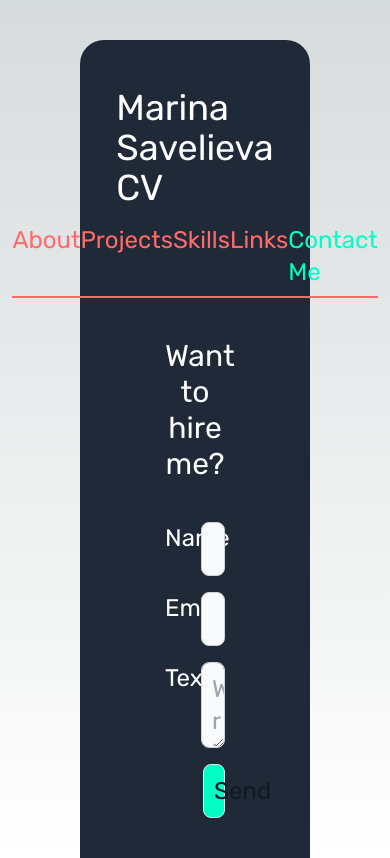
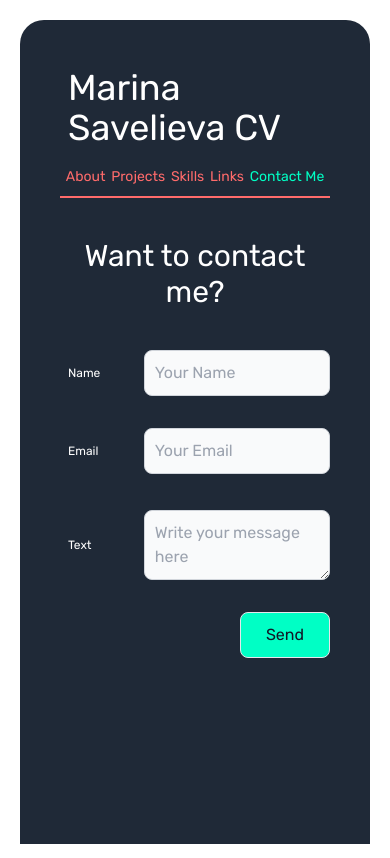
Before and after one commit to savelievamareena/cv, a Next.js app: page /contact in a window 390 px wide. Built offline with nearby package versions, Linux system fonts and the light colour scheme.

Commit message:
Mobile Responsiveness Implementation

```diff
--- a/_data/db.json
+++ b/_data/db.json
@@ -59,6 +59,12 @@
       "email": "cbcvbcbcvb",
       "text": "cbcbcbcb",
       "id": 3
+    },
+    {
+      "name": "22222",
+      "email": "222222",
+      "text": "2222222",
+      "id": 4
     }
   ]
 }
--- a/app/components/Navigation.jsx
+++ b/app/components/Navigation.jsx
@@ -18,7 +18,7 @@ export default function Navigation() {
             <div key={i}>
                 <Link
                     href={linkPath[0]}
-                    className={`text-coral-pink ${pathName === paths[i][0] && "active"}`}
+                    className={`text-coral-pink ${pathName === paths[i][0] && "active"} 2xl:text-2xl xl:text-xl lg:text-lg md:text-base text-sm`}
                 >
                     {linkPath[1]}
                 </Link>
@@ -27,7 +27,7 @@ export default function Navigation() {
     })
 
     return(
-        <nav className={`min-w-full flex flex-row justify-evenly border-b-2 border-coral-pink py-2 mb-10`}>
+        <nav className="min-w-full flex flex-row justify-evenly border-b-2 border-coral-pink py-2 mb-10">
             {links}
         </nav>
     )
--- a/app/contact/ContactForm.jsx
+++ b/app/contact/ContactForm.jsx
@@ -1,28 +1,46 @@
 "use client"
 import React from "react";
-import {useRouter} from "next/navigation";
 export default function ContactForm() {
-    let router = useRouter();
     const [form, setForm] = React.useState({
         name: "",
         email: "",
         text: ""
     })
     const [isLoading, setIsLoading] = React.useState(false);
+    const [successMessage, setSuccessMessage] = React.useState("")
 
-    async function onClickHandler(e) {
+    async function onSubmitHandler(e) {
         e.preventDefault();
+        const isEmailValid = validateEmail(form.email);
+        if(!isEmailValid) {
+            const emailError = document.getElementById("errorEmail");
+            emailError.classList.remove("invisible");
+            setTimeout(()=>{emailError.classList.add("invisible");}, 2000)
+            return;
+        }
+
         setIsLoading(true);
         let res = await fetch("http://localhost:4000/messages", {
             method: "POST",
             headers: {"Content-Type": "application/json"},
             body: JSON.stringify(form)
         })
-        console.log(res);
 
         if(res.status === 201) {
-            router.push("/");
+            setForm({
+                name: "",
+                email: "",
+                text: ""
+            })
+            setIsLoading(false)
+            setSuccessMessage("Message sent");
+            setTimeout(()=>{setSuccessMessage("")}, 2000);
         }
+    }
+
+    function validateEmail(email) {
+        const regex = /^[^\s@]+@[^\s@]+\.[^\s@]+$/;
+        return regex.test(email);
     }
 
     function onChangeHandler(e) {
@@ -36,47 +54,58 @@ export default function ContactForm() {
     }
 
     return(
-        <form className="flex flex-col justify-evenly gap-4">
-            <div className="flex flex-row justify-between gap-4">
+        <form className="flex flex-col justify-between gap-2 2xl:text-2xl xl:text-xl lg:text-lg md:text-base sm:text-sm">
+            <div className="flex flex-row justify-between gap-4 pl-2">
                 <label htmlFor="">Name</label>
                 <input
+                    value={form.name}
                     required={true}
                     type="text"
-                    className="grow block p-2.5 w-full bg-gray-50 rounded-lg border border-gray-300 text-gray-900 text-2xl"
+                    className="grow block p-2.5 w-full bg-gray-50 rounded-lg border border-gray-300 text-gray-900 self-end"
                     name="name"
+                    placeholder="Your Name"
                     onChange={onChangeHandler}
                 />
             </div>
-            <div className="flex flex-row justify-between gap-4">
+            <div className="py-2"></div>
+            <div className="flex flex-row justify-between gap-4 pl-2">
                 <label htmlFor="">Email</label>
                 <input
-                    required={true}
-                    type="text"
-                    className="grow block p-2.5 w-full bg-gray-50 rounded-lg border border-gray-300 text-gray-900 text-2xl"
+                    value={form.email}
+                    required
+                    type="email"
+                    className="grow block p-2.5 w-full bg-gray-50 rounded-lg border border-gray-300 text-gray-900 self-end"
                     name="email"
+                    placeholder="Your Email"
                     onChange={onChangeHandler}
                 />
             </div>
-            <div className="flex flex-row justify-between gap-4">
+            <div className="text-coral-pink text-sm py-0 text-right invisible" id="errorEmail">Please, enter valid email</div>
+            <div className="flex flex-row justify-between gap-4 pl-2">
                 <label htmlFor="text">Text</label>
                 <textarea
+                    value={form.text}
                     required={true}
                     name="text"
                     id="text"
                     placeholder="Write your message here"
-                    className="grow block p-2.5 w-full bg-gray-50 rounded-lg border border-gray-300 text-gray-900 text-2xl"
+                    className="grow block p-2.5 w-full bg-gray-50 rounded-lg border border-gray-300 text-gray-900 self-end"
                     onChange={onChangeHandler}
                 >
                 </textarea>
             </div>
+            <div className="py-2"></div>
             <button
-                onClick={onClickHandler}
-                className="rounded-lg bg-mint-green border p-2.5 text-gray-900 text-2xl w-1/3 self-end"
+                onClick={onSubmitHandler}
+                className="rounded-lg bg-mint-green border p-2.5 text-gray-900 w-1/3 self-end"
                 disabled={isLoading}
             >
                 {isLoading && "Sending"}
                 {!isLoading && "Send"}
             </button>
+            <div className="text-mint-green">
+                {successMessage !== "" && successMessage}
+            </div>
         </form>
     )
 }
--- a/app/contact/page.jsx
+++ b/app/contact/page.jsx
@@ -2,8 +2,8 @@ import ContactForm from "@/app/contact/ContactForm";
 
 export default function ContactMe() {
     return(
-        <div className="w-2/5 text-center">
-            <h2 className="text-3xl mb-10">Want to hire me?</h2>
+        <div className="lg:w-3/5 sm:w-3/4 text-center">
+            <h2 className="text-3xl mb-10">Want to contact me?</h2>
             <ContactForm/>
         </div>
     )
--- a/app/globals.css
+++ b/app/globals.css
@@ -1,30 +1,6 @@
 @tailwind base;
 @tailwind components;
 @tailwind utilities;
-
-:root {
-  --foreground-rgb: 0, 0, 0;
-  --background-start-rgb: 214, 219, 220;
-  --background-end-rgb: 255, 255, 255;
-}
-
-@media (prefers-color-scheme: dark) {
-  :root {
-    --foreground-rgb: 255, 255, 255;
-    --background-start-rgb: 0, 0, 0;
-    --background-end-rgb: 0, 0, 0;
-  }
-}
-
-body {
-  color: rgb(var(--foreground-rgb));
-  background: linear-gradient(
-      to bottom,
-      transparent,
-      rgb(var(--background-end-rgb))
-    )
-    rgb(var(--background-start-rgb));
-}
 
 a {
   @apply hover:text-mint-green text-2xl
@@ -39,5 +15,27 @@ input, textarea {
 }
 
 label {
-  @apply w-1/3 text-2xl text-left
+  @apply w-1/3 2xl:text-3xl xl:text-2xl lg:text-xl md:text-lg text-xs text-left content-center grid
 }
+
+.responsive-pr-column1 {
+  @apply
+  2xl:text-3xl xl:text-2xl lg:text-xl md:text-lg text-xs
+  2xl:w-64 xl:w-56 lg:w-48 md:w-40 w-16
+  shrink-0
+  text-mint-green
+}
+
+.responsive-pr-column2 {
+  @apply
+  2xl:text-xl xl:text-lg lg:text-base md:text-sm text-xs
+  px-2 md:px-2.5
+  shrink text-justify
+}
+
+.responsive-pr-column3 {
+  @apply
+  2xl:text-xl xl:text-lg lg:text-base md:text-sm text-xs
+  2xl:w-64 xl:w-56 lg:w-48 md:w-32 w-16
+  shrink-0 text-right
+}
--- a/app/layout.jsx
+++ b/app/layout.jsx
@@ -13,7 +13,7 @@ export default function RootLayout({children}) {
     return (
         <html lang="en">
         <body className={rubik.className}>
-            <div className="text-white pl-20 pr-20 flex flex-col min-h-screen pt-10">
+            <div className="text-white pl-5 pr-5 md:pl-20 md:pr-20 pt-5 md:pt-10 flex flex-col min-h-screen bg-grey-300">
                 <div className="bg-gray-800 items-center flex flex-col rounded-t-3xl p-10 flex-1">
                     <h1 className="text-4xl p-2">Marina Savelieva CV</h1>
                     <Navigation/>
--- a/app/projects/ProjectsList.jsx
+++ b/app/projects/ProjectsList.jsx
@@ -30,7 +30,6 @@ export default function ProjectsList() {
     }, [activeProjectIndex]);
 
     function projectsFlipNext() {
-        console.log(activeProjectIndex)
         if(activeProjectIndex === pData.length - 1) {
             setActiveProjectIndex(0);
         }else {
@@ -52,9 +51,9 @@ export default function ProjectsList() {
     return(
         <div className="flex flex-col pt-10 justify-between flex-1">
             <div key={activeProject.id} className="flex justify-evenly flex-row">
-                <div className="text-2xl w-64 shrink-0 pr-4">{activeProject.title}</div>
-                <div className="text-xl shrink text-justify">{activeProject.description}</div>
-                <div className="text-xl shrink-0 w-64 text-right pl-4">
+                <div className="responsive-pr-column1">{activeProject.title}</div>
+                <div className="responsive-pr-column2">{activeProject.description}</div>
+                <div className="responsive-pr-column3">
                     {activeProject.technologies?.map((technology, i) => {
                         return(
                             <div key={i}>{technology}</div>
@@ -62,7 +61,7 @@ export default function ProjectsList() {
                     })}
                 </div>
             </div>
-            <div className="flex flex-row space-x-10 text-4xl place-content-center">
+            <div className="flex flex-row space-x-10 text-4xl place-content-center mt-10">
                 <BsArrowLeftCircle className="cursor-pointer" onClick={projectsFlipPrev} />
                 <BsArrowRightCircle className="cursor-pointer" onClick={projectsFlipNext} />
             </div>
--- a/app/projects/page.jsx
+++ b/app/projects/page.jsx
@@ -2,7 +2,7 @@ import ProjectsList from "@/app/projects/ProjectsList";
 
 export default function Projects() {
     return(
-        <main className="w-70 mx-auto h-full flex flex-col flex-1">
+        <main className="xl:w-70 w-90 mx-auto h-full flex flex-col flex-1">
             <h2 className="text-4xl">My projects</h2>
             <ProjectsList/>
         </main>
--- a/tailwind.config.js
+++ b/tailwind.config.js
@@ -13,6 +13,7 @@ module.exports = {
       },
       width: {
         '70': '70%',
+        '90': '90%'
       },
     },
   },
```
